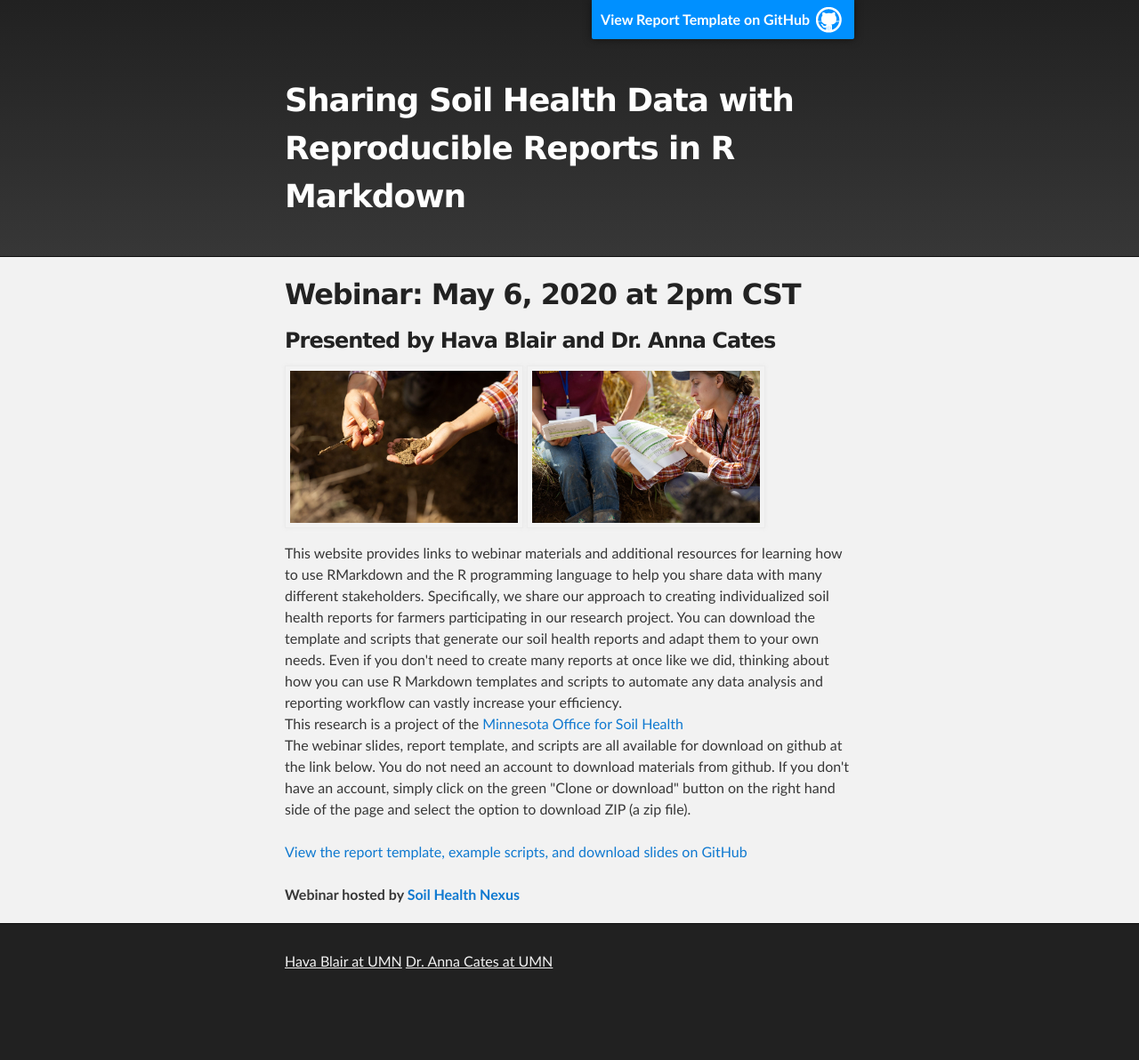
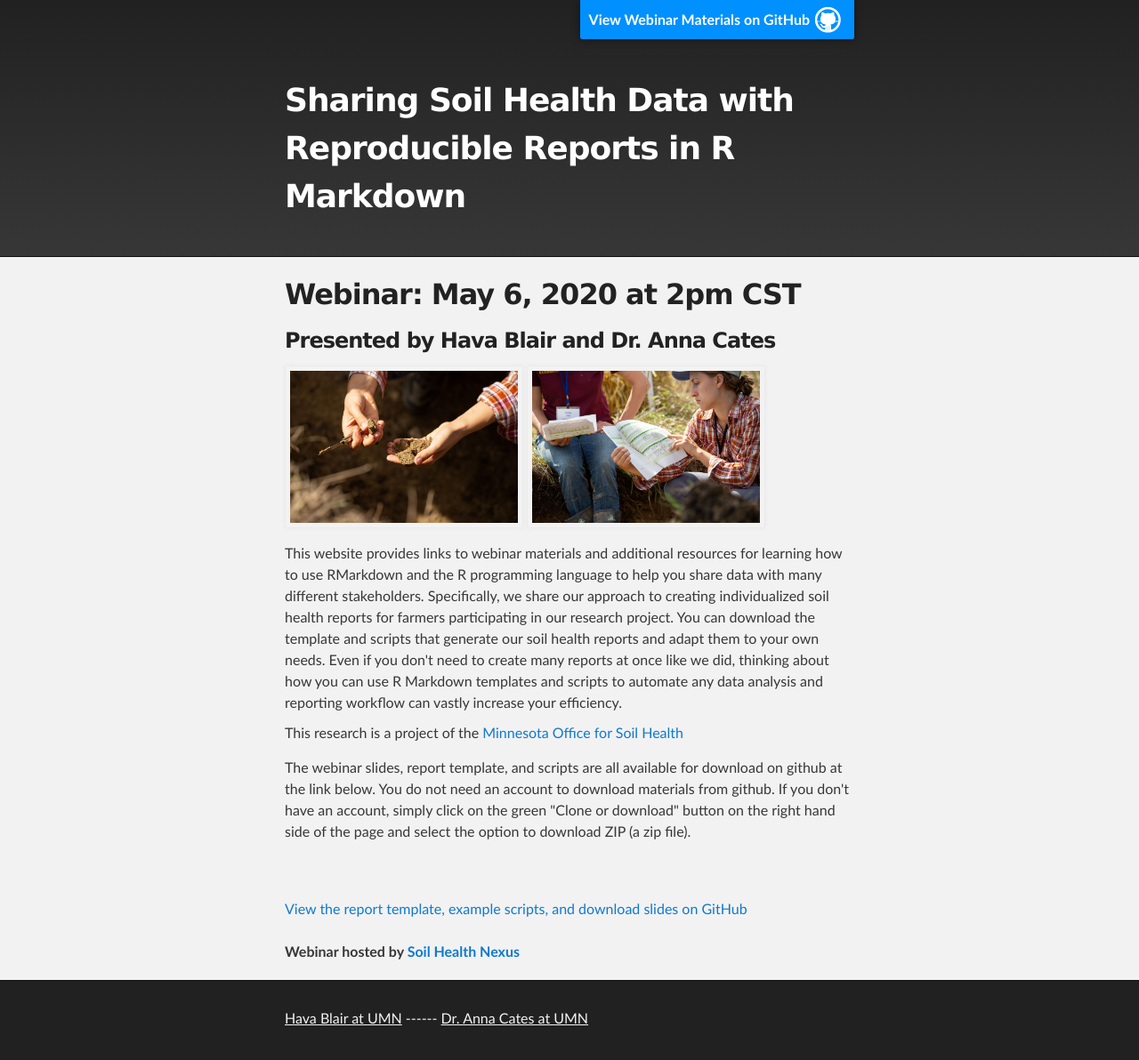
Before and after one commit to havablair/havablair.github.io, a plain HTML site: page index.html in a window 1280 px wide. Shown: the whole page at 89% size. Before the commit the page ends 1128 px from the top, so only its background shows below. Drawn offline with Linux system fonts and the light colour scheme.

Commit message:
paragraphs

```diff
--- a/index.html
+++ b/index.html
@@ -15,7 +15,7 @@
     <!-- HEADER -->
     <div id="header_wrap" class="outer">
         <header class="inner">
-          <a id="forkme_banner" href="https://github.com/havablair/rmd-report">View Report Template on GitHub</a>
+          <a id="forkme_banner" href="https://github.com/havablair/rmd-report">View Webinar Materials on GitHub</a>
           <h1 style="margin-top: 1em; color: #fff">Sharing Soil Health Data with Reproducible Reports in R Markdown</h1>
           <!-- <h2 id="project_tagline"></h2> -->
           </header>
@@ -40,21 +40,20 @@
             Even if you don't need to create many reports at once like we did, thinking about how you can use R Markdown templates and
             scripts to automate any data analysis and reporting workflow can vastly increase your efficiency.
 
-            <br>
+            <p>
+            This research is a project of the <a href="https://www.wrc.umn.edu/mosh/">Minnesota Office for Soil Health</a>
+            </p>
 
-            This research is a project of the <a href="https://www.wrc.umn.edu/mosh/">Minnesota Office for Soil Health</a>
-
-            <br>
-
+            <p>
             The webinar slides, report template, and scripts are all available for download on github at the link below.  You do not
             need an account to download materials from github.  If you don't have an account, simply click on the green
             "Clone or download" button on the right hand side of the page and select the option to download ZIP (a zip file).
-
+            </p>
 
             <br>
             <div>
               <br>
-              <a href="#"> View the report template, example scripts, and download slides on GitHub</a>
+              <a href="https://github.com/havablair/rmd-report"> View the report template, example scripts, and download slides on GitHub</a>
             </div>
 
             <br>
@@ -66,7 +65,7 @@
 
     <div id="footer_wrap" class="outer">
       <footer class="inner">
-        <p> <a href="https://www.swac.umn.edu/directory/grad-students/hava-blair">Hava Blair at UMN</a>             <a href="https://www.swac.umn.edu/directory/faculty/anna-cates">Dr. Anna Cates at UMN</a></p>
+        <p> <a href="https://www.swac.umn.edu/directory/grad-students/hava-blair">Hava Blair at UMN</a> ------ <a href="https://www.swac.umn.edu/directory/faculty/anna-cates">Dr. Anna Cates at UMN</a></p>
       </footer>
     </div>
 
```
